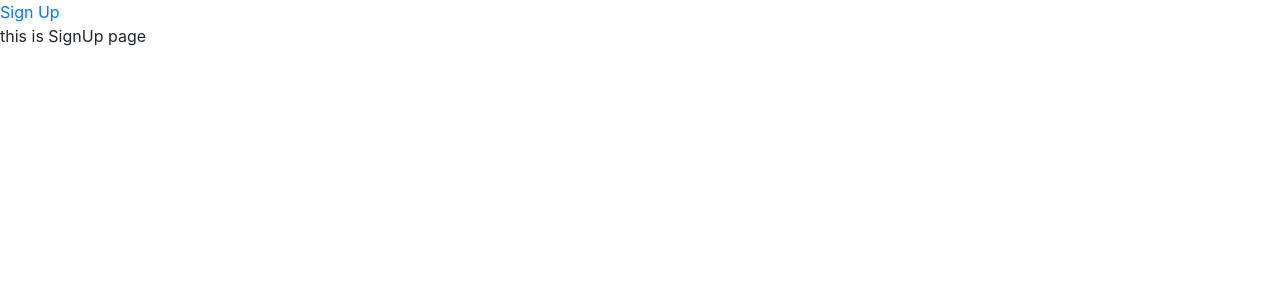
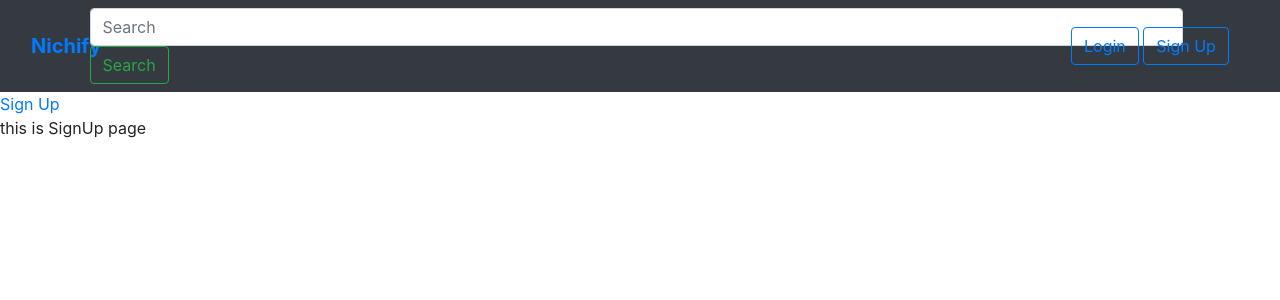
Before and after one commit to itsdhaliwal/nichify, a React (Create React App) app: page /#/SignUp in a window 1280 px wide. Shown: the top 300 px of the page. Built offline with nearby package versions, Linux system fonts and the light colour scheme.

Commit message:
Navbar insertion

```diff
--- a/src/component/App.js
+++ b/src/component/App.js
@@ -1,30 +1,38 @@
-import React from 'react';
-
+import React, { Component } from "react";
 import {
   HashRouter as Router,
   Switch,
   Route,
   Link
 } from "react-router-dom";
+import Navbar from "./navbar";
+
+
+
 
 import "bootstrap/dist/css/bootstrap.min.css";
 import "bootstrap/dist/js/bootstrap.bundle.min.js";
 
 import SignUp from "./SignUp"
 
-function App() {
+class App extends Component {
+render(){
   return (
     <Router basename="/">
-      <Link to="/SignUp">Sign Up</Link>
+      <div>
+        <Navbar/>
+        <Link to="/SignUp">Sign Up</Link>
       <Switch>
         <Route path="/SignUp">
           <SignUp/>
         </Route>
       </Switch>
+      </div>
     </Router>
   );
 }
 
+}
 export default App;
 
 /**
--- a/src/component/SignUp.js
+++ b/src/component/SignUp.js
@@ -1,7 +1,7 @@
 import React,{Component} from "react";
 
 class SignUp extends Component {
-    state={}
+
     render() {
         return <div>this is SignUp page</div>
     }
--- /dev/null
+++ b/src/component/navbar.js
@@ -0,0 +1,33 @@
+import React,{ Component } from "react";
+import "bootstrap/dist/css/bootstrap.min.css";
+import "bootstrap/dist/js/bootstrap.bundle.min.js";
+
+class Navbar extends Component {
+    render() {
+      return (
+        <div>
+          <nav className="navbar navbar-expand-lg navbar-Dark bg-dark">
+            <div className="col-2">
+              <a class="navbar-brand" href="#"><b>Nichify</b></a>
+            </div>
+            <div class="col-8 d-flex justify-content-center">
+              <form class="form-inline">
+                <input class="form-control mr-sm-2" type="search" size="100" placeholder="Search" aria-label="Search"></input>
+                <button class="btn btn-outline-success my-2 my-sm-0" type="submit">Search</button>
+              </form>
+              </div>
+              <div className="col-2 justify-content-center justify-content-sm-end">
+                <button className="btn btn-outline-primary">Login</button>
+                <a> </a>
+                <button className="btn btn-outline-primary">Sign Up</button>
+              </div>
+              </nav>
+           </div>
+
+      );
+    }
+}
+export default Navbar;
+
+/*hiiiiiiiiiiiiiiiiiiiiiiiiiiii
+*hello peplooooooooooooooooooooooooooooooo*/
```
Also changed, not shown: src/component/Login.js (added), src/component/logo.svg (added), src/logo.svg (deleted).
